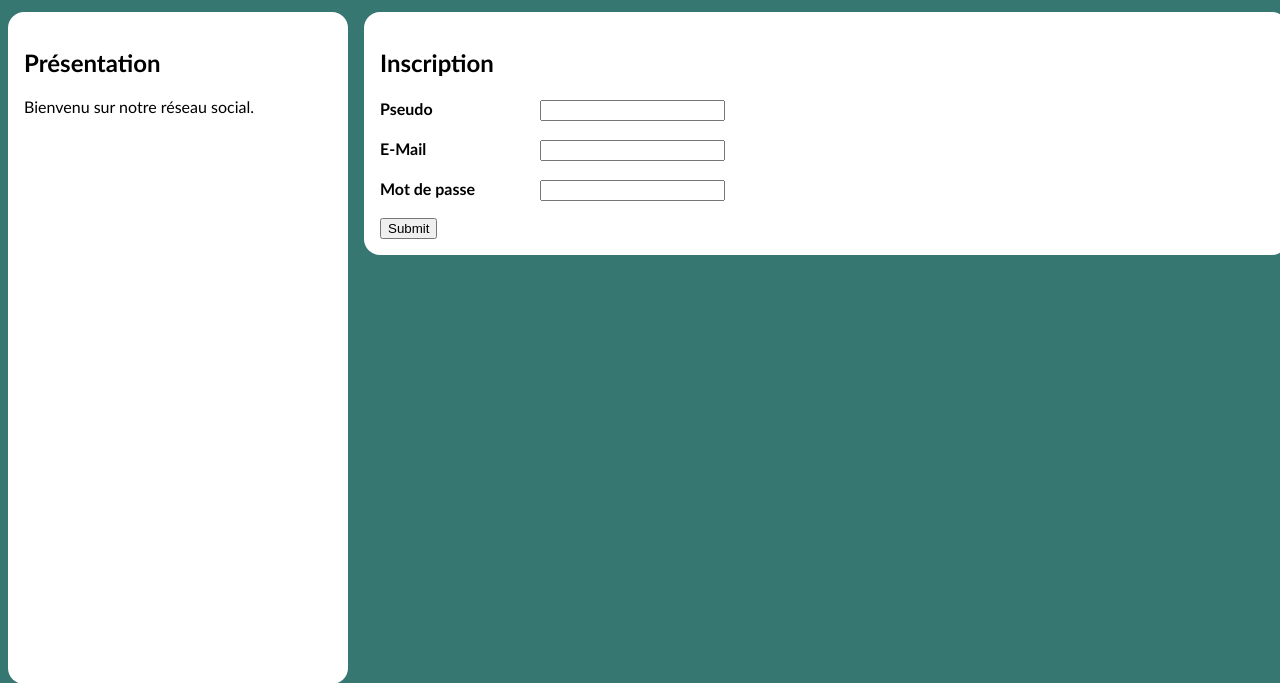
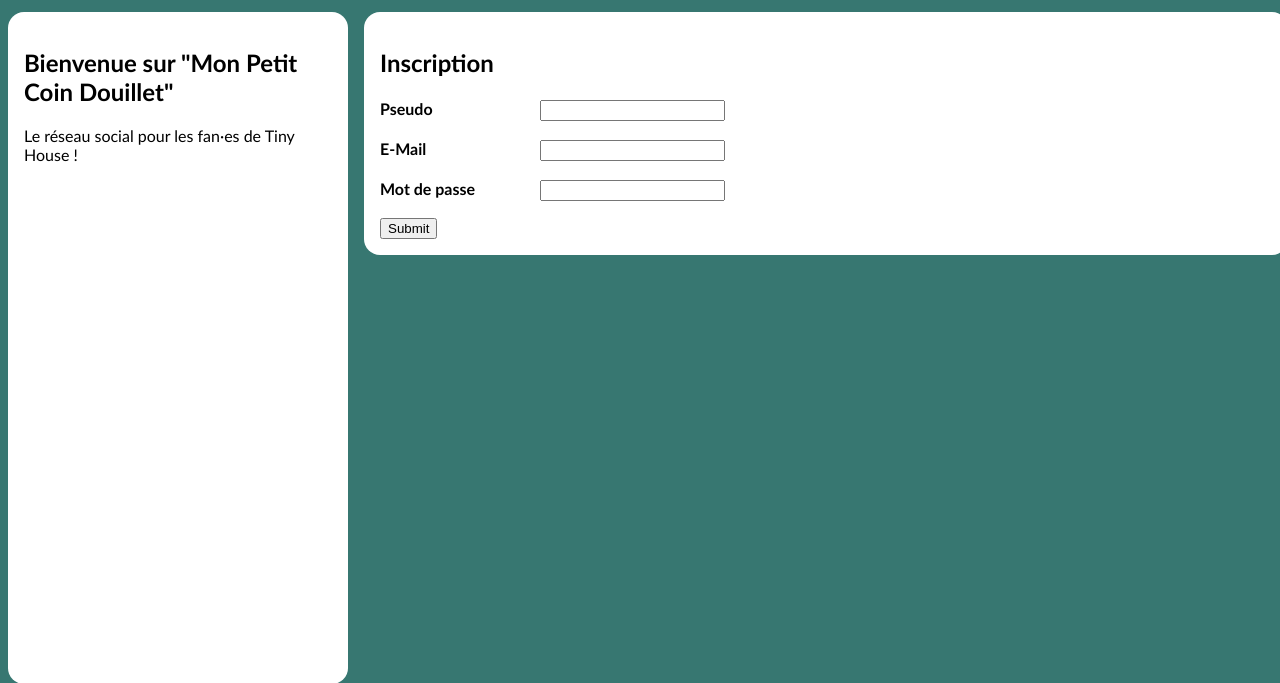
Before and after one commit to adatechschool/projet-collectif-r-seau-social-php-the-enchanted-hippos, a PHP site: page /registration.php in a window 1280 px wide. Shown: the part 112-795 px from the top of the page. Run offline with PHP 8.4, Linux system fonts and the light colour scheme; a user stored in the database is signed in.

Commit message:
modif des textes

```diff
--- a/resoc_n1/accesDenied.php
+++ b/resoc_n1/accesDenied.php
@@ -17,8 +17,8 @@ et propose un lien vers "login.php" -->
         <div id="wrapper" >
 
             <aside>
-                <h2>Présentation</h2>
-                <p>Va vers <a href="login.php?user_id=">Login</a> </p>
+                <h2>Vous n'êtes pas connecté·e</h2>
+                <p>Veuillez vous <a href="login.php?user_id=">identifiez</a> pour continuer.</p>
             </aside>
 
         </div>
--- a/resoc_n1/feed.php
+++ b/resoc_n1/feed.php
@@ -27,8 +27,7 @@
                 <section>
                     <h3>Présentation</h3>
                     <p>Sur cette page vous trouverez tous les message des utilisatrices
-                        auxquel est abonnée l'utilisatrice <?php echo $user['alias'] ?>
-                        (n° <?php echo $userId ?>)
+                        auxquel vous êtes abonné·e, <?php echo $user['alias'] ?>
                     </p>
                 </section>
             </aside>
--- a/resoc_n1/followers.php
+++ b/resoc_n1/followers.php
@@ -15,9 +15,8 @@
                 <img src = "user.jpg" alt = "Portrait de l'utilisatrice"/>
                 <section>
                     <h3>Présentation</h3>
-                    <p>Sur cette page vous trouverez la liste des personnes qui
-                        suivent les messages de l'utilisatrice
-                        n° <?php echo intval($_GET['user_id']) ?></p>
+                    <p>Sur cette page vous trouverez la liste des personnes que vous suivez.
+                    </p>
                 </section>
             </aside>
             <main class='contacts'>
--- a/resoc_n1/login.php
+++ b/resoc_n1/login.php
@@ -40,8 +40,8 @@ session_start();?>
         <div id="wrapper" >
 
             <aside>
-                <h2>Présentation</h2>
-                <p>Bienvenu sur notre réseau social.</p>
+                <h2>Bienvenue sur "Mon Petit Coin Douillet"</h2>
+                <p>Le réseau social pour les fan·es de Tiny House !</p>
             </aside>
             <main>
                 <article>
--- a/resoc_n1/loginSucceed.php
+++ b/resoc_n1/loginSucceed.php
@@ -15,8 +15,8 @@
         <div id="wrapper" >
 
             <aside>
-                <h2>Présentation</h2>
-                <p>Bienvenue sur notre réseau social.</p>
+                <h2>Bienvenue sur "Mon Petit Coin Douillet"</h2>
+                <p>Le réseau social pour les fan·es de Tiny House !</p>
             </aside>
             <main>
 
--- a/resoc_n1/news.php
+++ b/resoc_n1/news.php
@@ -16,7 +16,7 @@
             <section>
                 <h3>Présentation</h3>
                 <p>Sur cette page vous trouverez les derniers messages de
-                    tous les utilisatrices du site.</p>
+                    tout le monde !</p>
             </section>
         </aside>
         <main>
--- a/resoc_n1/registration.php
+++ b/resoc_n1/registration.php
@@ -14,8 +14,8 @@
     <div id="wrapper" >
 
         <aside>
-            <h2>Présentation</h2>
-            <p>Bienvenu sur notre réseau social.</p>
+            <h2>Bienvenue sur "Mon Petit Coin Douillet"</h2>
+            <p>Le réseau social pour les fan·es de Tiny House !</p>
         </aside>
         <main>
             <article>
--- a/resoc_n1/settings.php
+++ b/resoc_n1/settings.php
@@ -15,8 +15,7 @@
                 <img src="user.jpg" alt="Portrait de l'utilisatrice"/>
                 <section>
                     <h3>Présentation</h3>
-                    <p>Sur cette page vous trouverez les informations de l'utilisatrice
-                        n° <?php echo intval($_GET['user_id']) ?></p>
+                    <p>Sur cette page vous trouverez toutes vos informations.</p>
 
                 </section>
             </aside>
```
